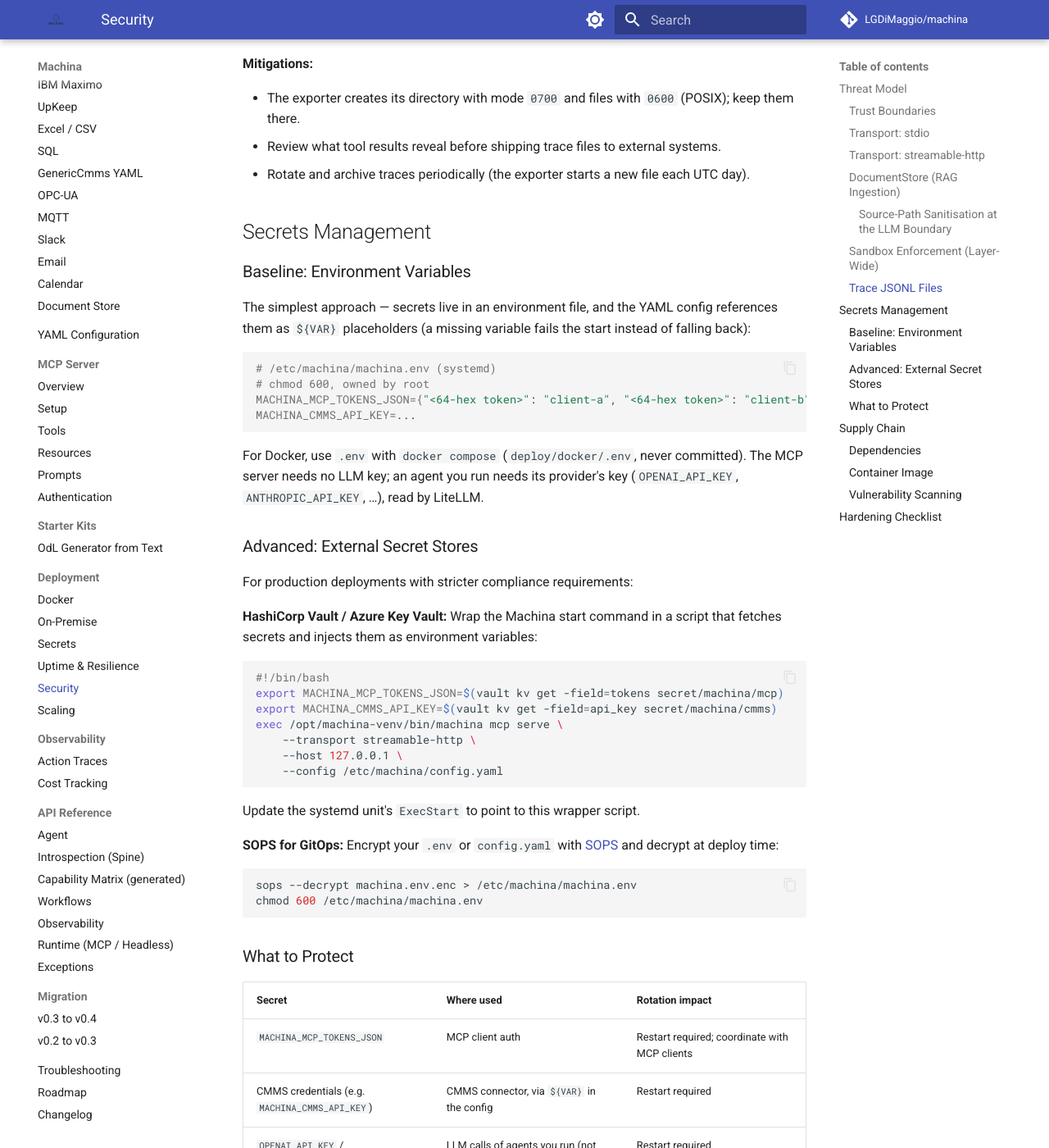
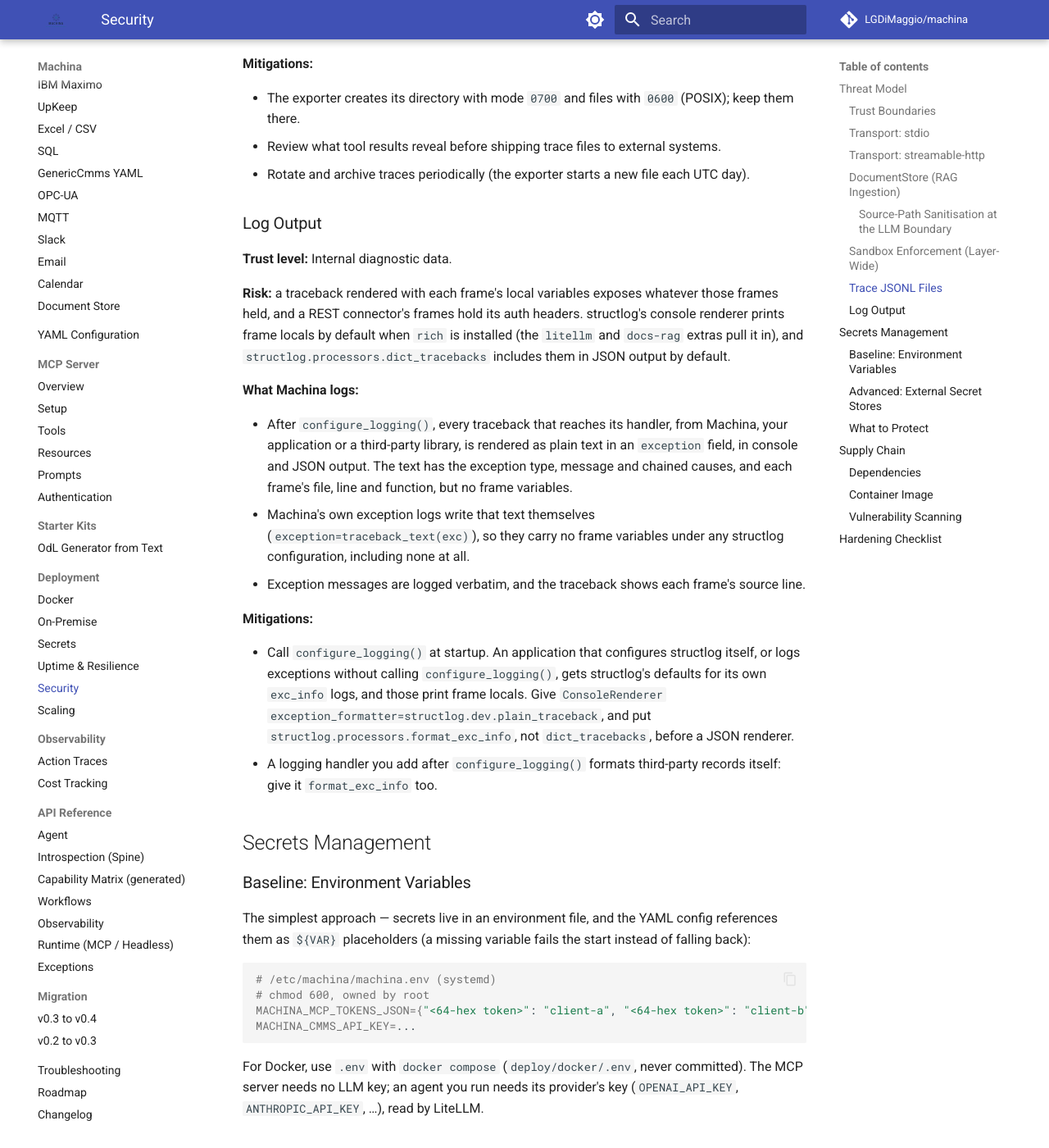
Before and after one commit to LGDiMaggio/machina, an MkDocs documentation site: the page built from docs/deployment/security.md, in a window 1280 px wide and 1400 px high, scrolled down 4213 px. Shown: the whole window at 82% size. Built offline with MkDocs 1.6.1 and Material for MkDocs 9.7.7, drawn with Linux system fonts in a browser that asks for light colours; comment, search, counter and statistics services are not loaded; some of the changed text lies outside the part shown.

Commit message:
docs: describe exception log output and the locals-free configuration
- security.md gains a "Log Output" threat-model subsection:
  - configure_logging() renders every traceback as plain text in an
    `exception` field, in console and JSON output.
  - Machina's own exception logs carry that text under any structlog
    configuration.
  - structlog's defaults and dict_tracebacks include frame locals, so an
    application that configures structlog itself, or skips
    configure_logging(), needs plain_traceback and format_exc_info.
  - A handler added later needs its own format_exc_info for third-party
    records.
- security.md also gains a hardening-checklist item for that configuration.
- custom.md now tells connector authors to log
  exception=traceback_text(exc) instead of exc_info=True.
- CHANGELOG: Unreleased -> Fixed entry.

Co-Authored-By: Claude Opus 5.5 <noreply@anthropic.com>

```diff
--- a/docs/deployment/security.md
+++ b/docs/deployment/security.md
@@ -188,6 +188,41 @@ secret-like keys (`token`, `password`, `secret`, `api_key`, `client_secret`,
 - Rotate and archive traces periodically (the exporter starts a new file each
   UTC day).
 
+### Log Output
+
+**Trust level:** Internal diagnostic data.
+
+**Risk:** a traceback rendered with each frame's local variables exposes
+whatever those frames held, and a REST connector's frames hold its auth
+headers. structlog's console renderer prints frame locals by default when
+`rich` is installed (the `litellm` and `docs-rag` extras pull it in), and
+`structlog.processors.dict_tracebacks` includes them in JSON output by
+default.
+
+**What Machina logs:**
+
+- After `configure_logging()`, every traceback that reaches its handler, from
+  Machina, your application or a third-party library, is rendered as plain
+  text in an `exception` field, in console and JSON output. The text has the
+  exception type, message and chained causes, and each frame's file, line and
+  function, but no frame variables.
+- Machina's own exception logs write that text themselves
+  (`exception=traceback_text(exc)`), so they carry no frame variables under any
+  structlog configuration, including none at all.
+- Exception messages are logged verbatim, and the traceback shows each frame's
+  source line.
+
+**Mitigations:**
+
+- Call `configure_logging()` at startup. An application that configures
+  structlog itself, or logs exceptions without calling `configure_logging()`,
+  gets structlog's defaults for its own `exc_info` logs, and those print frame
+  locals. Give `ConsoleRenderer` `exception_formatter=structlog.dev.plain_traceback`,
+  and put `structlog.processors.format_exc_info`, not `dict_tracebacks`,
+  before a JSON renderer.
+- A logging handler you add after `configure_logging()` formats third-party
+  records itself: give it `format_exc_info` too.
+
 ## Secrets Management
 
 ### Baseline: Environment Variables
@@ -288,6 +323,7 @@ trivy image machina:latest
 - [ ] Restrict `/etc/machina/machina.env` to `chmod 600`
 - [ ] Enable sandbox mode during initial deployment (`sandbox: true`, or `MACHINA_SANDBOX_MODE=true` with the shipped configs)
 - [ ] Keep exported trace files in the exporter's `0700` directory
+- [ ] Call `configure_logging()`, or configure structlog with a traceback formatter that omits frame locals ([Log Output](#log-output))
 - [ ] Review documents before ingesting into DocumentStore
 - [ ] Run `pip-audit` or equivalent in CI
 - [ ] Pin the Docker base image digest in production builds
```
Also changed, not shown: CHANGELOG.md (+1 -0 lines), docs/connectors/custom.md (+4 -1 lines).
